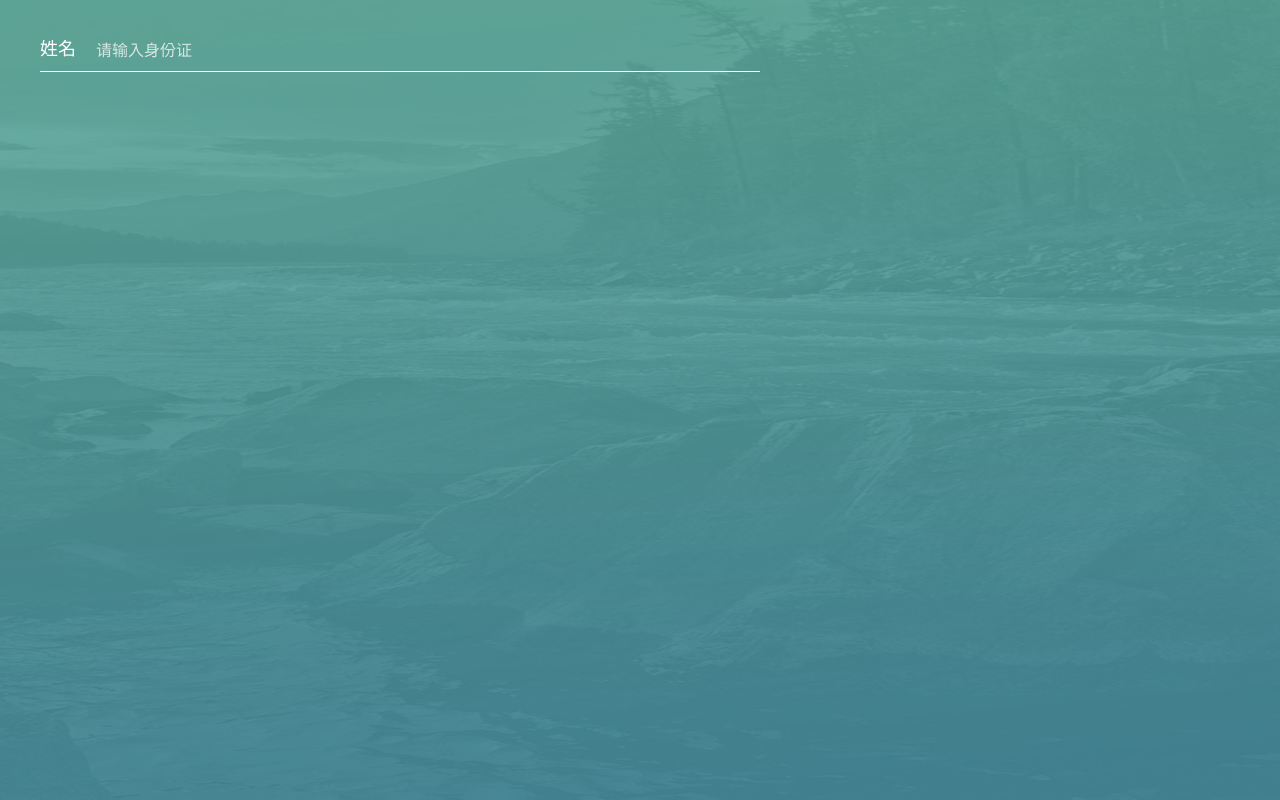
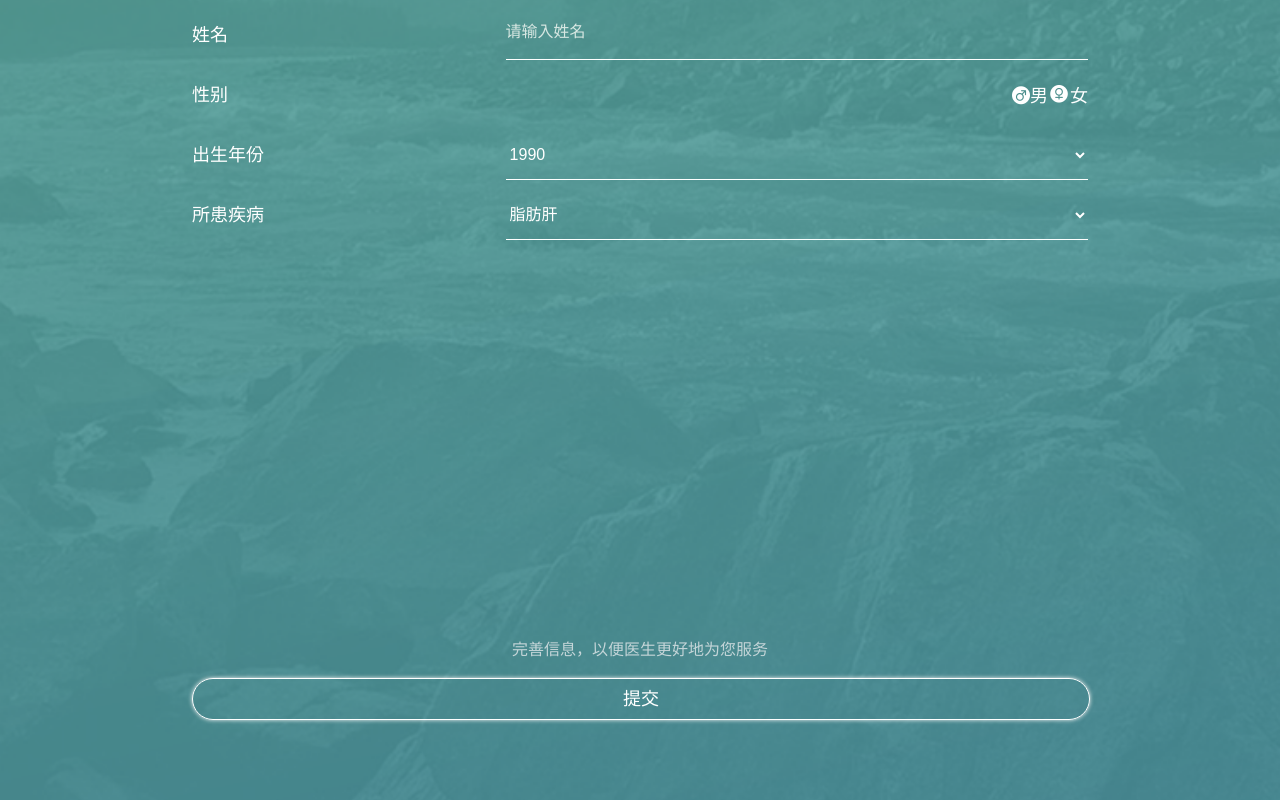
Before and after one commit to hanyanping/baochuang, a Vue app: page /baochuan_p/completeInfo in a window 1280 px wide. Built offline with nearby package versions, Linux system fonts and the light colour scheme; what mint-ui would draw is missing.

Commit message:
我的医生列表、支付收银台、完善信息静态页面开发

```diff
--- a/src/router/router-index.js
+++ b/src/router/router-index.js
@@ -22,7 +22,7 @@ import settingVisitTime from '../views/patient/settingVisitTime';
 import reserveList from  '../views/patient/reserveList';
 import completeInfo from '../views/patient/completeInfo';
 import visitRrecord from '../views/patient/visitRrecord';
-import personalCentre from '../views/patient/personalCentre';
+import personalCenter from '../views/patient/personalCenter';
 import selectTestReport from '../views/patient/selectTestReport';
 import integralAccount from '../views/patient/integralAccount'
 import subscribeList from '../views/patient/subscribeList'
@@ -32,6 +32,7 @@ import selectTestReportCheck from '../views/patient/selectTestReportCheck'
 import checkRecord from '../views/patient/checkRecord'
 import clinicRecord from '../views/patient/clinicRecord'
 import changeMainDoctor from '../views/patient/changeMainDoctor'
+import payConfirm from '../views/patient/payConfirm'
 
 
 
@@ -82,7 +83,7 @@ export default new Router({
         {path: 'reserveList', component: reserveList},
         {path: 'completeInfo', component: completeInfo},
         {path: 'visitRrecord', component: visitRrecord},
-        {path: 'personalCentre',component: personalCentre},
+        {path: 'personalCenter',component: personalCenter},
         {path: 'selectTestReport',component: selectTestReport},
         {path: 'integralAccount',component: integralAccount},
         {path: 'subscribeList',component: subscribeList},
@@ -92,6 +93,7 @@ export default new Router({
         {path: 'checkRecord',component: checkRecord},
         {path: 'clinicRecord',component: clinicRecord},
         {path: 'changeMainDoctor',component: changeMainDoctor},
+        {path: 'payConfirm',component: payConfirm},
       ],
     },
     {
--- a/src/views/patient/completeInfo.vue
+++ b/src/views/patient/completeInfo.vue
@@ -1,11 +1,102 @@
 <!--完善信息页-->
+<style lang="scss" scoped>
+  .bg-complete{
+    background: url(../../assets/img/bgPerfectInfo.png) no-repeat center/cover;
+    .inner-box{
+      width: 70%;
+      margin: 0 15%;
+      color: white;
+    .item-mes{
+        width:100%;
+        height: 50px;
+        line-height:50px;
+        display:flex;
+        justify-content: space-between;
+      .name{
+        width:65%;
+        background: rgba(0,0,0,0);
+        color: white;
+        border-bottom:1px solid #fff;
+        padding-bottom:6px;
+        input::-webkit-input-placeholder {
+          color:white;
+        }
+        input:-moz-placeholder {
+          color:white;
+        }
+      }
+      select{
+        width:65%;
+        background: rgba(0,0,0,0);
+        color: white;
+        outline: none;
+        border:none;
+        border-bottom:1px solid #fff;
+        font-size:16px;
+      }
+      }
+      .bot-menu{
+        padding-top:50vh;
+        width:100%;
+        text-align:center;
+        color: #c4d5d8;
+        .submit-btn{
+          margin-top:20px;
+          display:inline-block;
+          width:100%;
+          height:40px;
+          line-height: 40px;
+          text-align: center;
+          border-radius: 30px;
+          border: 1px solid #fff;
+          color:#fff;
+          box-shadow: 0 0 4px #f5f5f5;
+        }
+      }
+    }
+  }
+
+</style>
+
 <template>
-    <div class="completeInfo">
-      <div class="completeInfo-box">
-        <p class="completeInfo-name">姓名</p>
-        <div class="completeInfo-input-box">
-          <input placeholder="请输入身份证" class="completeInfo-input"/>
-          <div class="completeInfo-input-line"></div>
+    <div class="device-height bg-complete">
+      <div class="inner-box">
+        <div class="item-mes paddingT10">
+          <label for="name">姓名</label>
+          <input type="text" id="name" placeholder="请输入姓名" class="name">
+        </div>
+        <div class="item-mes paddingT10">
+          <label class="">性别</label>
+          <div>
+            <i class="iconfont icon-iconfontiocnnan color-white fs18 paddingR10"></i>
+            <em>男</em>
+            <i class="iconfont icon-xingbienv color-white fs22"></i>
+            <em>女</em>
+          </div>
+        </div>
+        <div class="item-mes paddingT10">
+          <label for="birth">出生年份</label>
+          <select name="" id="birth">
+            <option value="">1990</option>
+            <option value="">1991</option>
+            <option value="">1992</option>
+            <option value="">1993</option>
+            <option value="">1994</option>
+            <option value="">1995</option>
+          </select>
+        </div>
+        <div class="item-mes paddingT10">
+          <label for="disease">所患疾病</label>
+          <select name="" id="disease">
+            <option value="">脂肪肝</option>
+            <option value="">乙肝</option>
+            <option value="">丙肝</option>
+            <option value="">肝癌</option>
+          </select>
+        </div>
+        <div class="bot-menu">
+          <span class="fs16">完善信息，以便医生更好地为您服务</span>
+          <router-link to="javascript:void(0)" class="submit-btn">提交</router-link>
         </div>
       </div>
     </div>
@@ -13,49 +104,10 @@
 
 <script>
     export default {
+        data(){
+            return{
+
+            }
+        }
     }
 </script>
-
-<style lang="scss">
-
-  .completeInfo{
-    height:100vh;
-    width:100%;
-    background-image:url(../../assets/img/bgPerfectInfo.png);
-    background-size:100% 100%;
-    position: fixed;
-
-    .completeInfo-box{
-      padding-left: 40px;
-      padding-right: 40px;
-      padding-top: 40px;
-
-      .completeInfo-name{
-        color: #fff;
-        float:left;
-      }
-      .completeInfo-input-box{
-        width: 100%;
-
-        .completeInfo-input{
-          outline: none;
-          margin-left: 20px;
-          background: rgba(0, 0, 0, 0);
-        }
-
-        .completeInfo-input-line{
-          height: 1px;
-          width: 60%;
-          background: #ffffff;
-          margin-top: 10px;
-        }
-
-
-
-      }
-
-    }
-  }
-
-
-</style>
--- a/src/views/patient/myDoctorList.vue
+++ b/src/views/patient/myDoctorList.vue
@@ -1,6 +1,47 @@
 <!--我的医生列表-->
 <style lang="scss" scoped>
-
+  .list-item{
+    background:url(../../assets/img/selectTestReportCheck_bg.png) no-repeat center/cover;
+    height:203px;
+    .bg-doctor-logo{
+      width:40px;
+      height:40px;
+      border-radius: 50%;
+      right:10px;
+      top:10px;
+    }
+    .doctor-info{
+      padding-top:50px;
+      padding-left:10%;
+      line-height: 24px;
+    .doctor-name{
+      font-weight:bold;
+      padding-bottom:8px;
+    }
+      span{
+        display:inline-block;
+      }
+    }
+  .btn-menu{
+    padding-left:10%;
+    padding-top:20px;
+    a{
+      height:36px;
+      line-height:36px;
+      text-align: center;
+      width: 40%;
+      display:inline-block;
+      border-radius: 20px;
+    }
+    .btn-consult{
+      background: #75cab9;
+      margin-right:10%;
+    }
+    .btn-reserve{
+      background: #13c5da;
+    }
+  }
+  }
 </style>
 
 <template>
@@ -9,8 +50,29 @@
       <i class="iconfont icon-wenhao1 color-grey fs20 paddingL10"></i>
       <span class="color-grey fs16">什么是主管医生</span>
     </div>
-    <div class="list-item">
-
+    <div class="list-item pos-relate parent-width parent-margin circular-bead box-shade">
+      <img class="pos-absolute bg-doctor-logo" src="../../assets/img/main-doctor.png"/>
+      <div class="doctor-info">
+        <span class="color-black fs22 doctor-name">张阿衰</span><br>
+        <span class="color-grey">副主任医师</span><br>
+        <span class="color-grey">医院：保定市传染病医院</span>
+      </div>
+      <div class="btn-menu">
+        <router-link to="" class="btn-consult color-white">发消息</router-link>
+        <router-link to="" class="btn-reserve color-white">预约</router-link>
+      </div>
+    </div>
+    <div class="list-item pos-relate parent-width parent-margin circular-bead box-shade">
+      <img class="pos-absolute bg-doctor-logo" src="../../assets/img/guarantee-doctor.png"/>
+      <div class="doctor-info">
+        <span class="color-black fs22 doctor-name">张阿衰</span><br>
+        <span class="color-grey">副主任医师</span><br>
+        <span class="color-grey">医院：保定市传染病医院</span>
+      </div>
+      <div class="btn-menu">
+        <router-link to="" class="btn-consult color-white">发消息</router-link>
+        <router-link to="" class="btn-reserve color-white">预约</router-link>
+      </div>
     </div>
   </div>
 
--- /dev/null
+++ b/src/views/patient/payConfirm.vue
@@ -0,0 +1,108 @@
+<style lang="scss" scoped>
+    .doc-parent-info{
+      width:100%;
+      height:60px;
+      display:flex;
+      align-items:center;
+        .doc-icon{
+          width:50px;
+          height:50px;
+          border-radius: 50%;
+        }
+        .doc-info{
+          width: 80%;
+          padding-top:6px;
+          padding-left:6px;
+          line-height:22px;
+        }
+    }
+    .parent-info{
+      min-height:50px;
+      line-height:50px;
+    }
+    .inner-info{
+      width:92%;
+      padding:0 4%;
+      min-height:50px;
+      .record-instruct{
+        padding:8px 0;
+        line-height:24px;
+        .input-checkbox{
+          width:16px;
+          height:16px;
+          margin-right:4px;
+        }
+      }
+      .menu-box{
+        width:92%;
+        margin:0 4%;
+        padding-top: 35px;
+        line-height:22px;
+        .btn-pay{
+          width:100%;
+          height:45px;
+          border-radius: 20px;
+          outline:none;
+          border:none;
+          margin-bottom:10px;
+        }
+      }
+    }
+
+</style>
+
+<template>
+    <div class="device-height bg-grey">
+        <div class="doc-parent-info bg-white">
+          <div class="inner-info">
+            <img src="../../assets/img/second.png" class="doc-icon fl" alt="">
+            <div class="doc-info fl fs16">
+              <span>王大帅 <em class="fs15 color-profession">主任医师</em></span><br>
+              <span class="color-profession">保定市传染病医院 肝病二科</span>
+            </div>
+          </div>
+        </div>
+        <div class="parent-info bg-white marginT10 fs16">
+          <div class="inner-info">
+            就诊时间： 2017-03-22 周三 上午
+          </div>
+        </div>
+        <div class="parent-info bg-white marginT10 fs16">
+          <div class="inner-info">
+            <span>预约服务费</span>
+            <span class="fr">￥6.00</span>
+          </div>
+        </div>
+        <div class="parent-info bg-white marginT10 fs16">
+          <div class="inner-info">
+            <span>患者姓名</span>
+            <span class="fr">王倩</span>
+          </div>
+        </div>
+        <div class="parent-info bg-white marginT10 fs16">
+          <div class="inner-info">
+            <div class="record-instruct border-bot">
+              <input type="checkbox" class="input-checkbox"/>使用积分(您现有10000，可用100抵￥1.00)
+              <i class="iconfont icon-wenhao1 color-grey"></i>
+            </div>
+            <div>
+              <span>应付款</span>
+              <span class="fr color-warn">￥4.00</span>
+            </div>
+            <div class="menu-box">
+              <button class="btn-pay bg-button color-white fs18">微信支付</button><br>
+              <span class="fs14 color-grey paddingB10">若订单失败，服务费会原路返回退还给您</span>
+            </div>
+          </div>
+        </div>
+
+    </div>
+</template>
+
+<script>
+    export default{
+        data(){
+            return {}
+        }
+    }
+</script>
--- a/static/common.css
+++ b/static/common.css
@@ -38,6 +38,7 @@
 .color-shallow{color:#666;}
 .color-selected{color:#5ac4b2;}
 .color-black{color:#232323;}
+.color-profession{color:#b5b5b5;}
 
 .device-height{min-height:100vh;}
 .item-height{height:50px;}
```
Also changed, not shown: src/assets/img/guarantee-doctor.png (added), src/assets/img/main-doctor.png (added), src/views/patient/personalCenter.vue (renamed from src/views/patient/personalCentre.vue).
